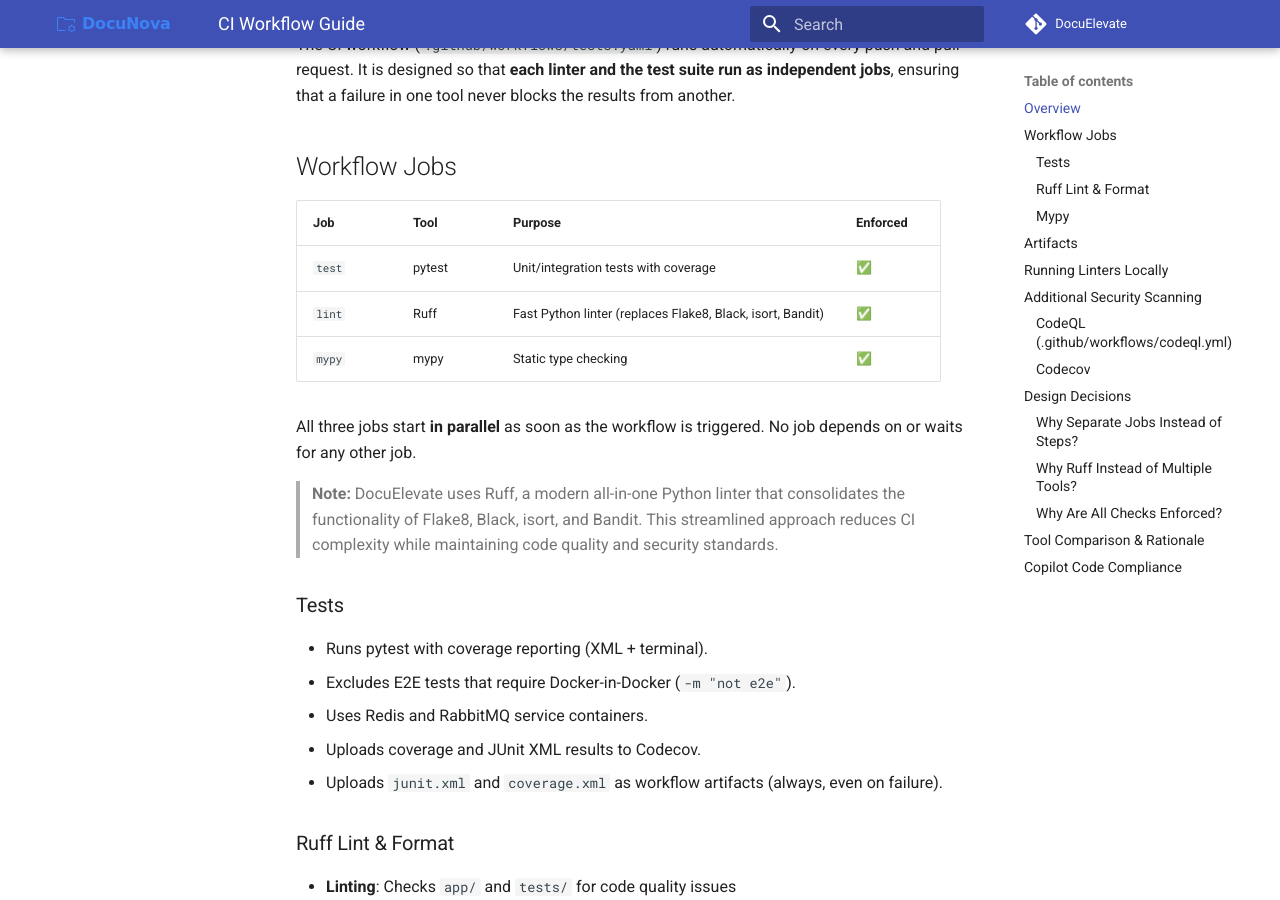
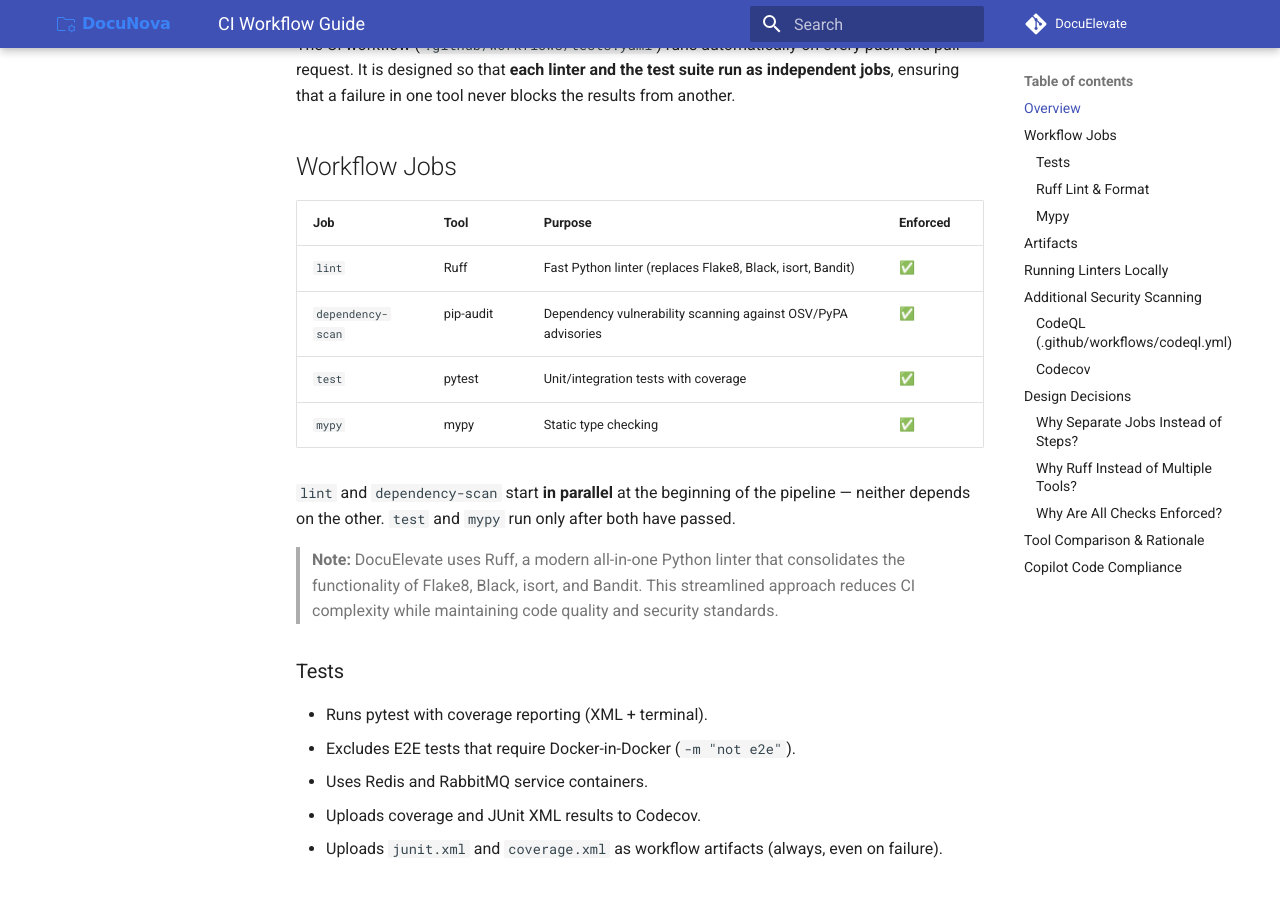
Before and after one commit to christianlouis/DocuElevate, an MkDocs documentation site: the page built from docs/CIWorkflow.md, in a window 1280 px wide and 900 px high, scrolled down 338 px. Built offline with MkDocs 1.6.1 and Material for MkDocs 9.7.7, drawn with Linux system fonts in a browser that asks for light colours; comment, search, counter and statistics services are not loaded.

Commit message:
feat(ci): add pip-audit dependency vulnerability scanning to CI/CD
Co-authored-by: christianlouis <361235+christianlouis@users.noreply.github.com>

```diff
--- a/docs/CIWorkflow.md
+++ b/docs/CIWorkflow.md
@@ -10,11 +10,12 @@ The CI workflow (`.github/workflows/tests.yaml`) runs automatically on every pus
 
 | Job | Tool | Purpose | Enforced |
 |--------|--------|---------------------------------------------|----------|
+| `lint` | Ruff | Fast Python linter (replaces Flake8, Black, isort, Bandit) | ✅ |
+| `dependency-scan` | pip-audit | Dependency vulnerability scanning against OSV/PyPA advisories | ✅ |
 | `test` | pytest | Unit/integration tests with coverage | ✅ |
-| `lint` | Ruff | Fast Python linter (replaces Flake8, Black, isort, Bandit) | ✅ |
 | `mypy` | mypy | Static type checking | ✅ |
 
-All three jobs start **in parallel** as soon as the workflow is triggered. No job depends on or waits for any other job.
+`lint` and `dependency-scan` start **in parallel** at the beginning of the pipeline — neither depends on the other. `test` and `mypy` run only after both have passed.
 
 > **Note:** DocuElevate uses Ruff, a modern all-in-one Python linter that consolidates the functionality of Flake8, Black, isort, and Bandit. This streamlined approach reduces CI complexity while maintaining code quality and security standards.
 
--- a/requirements-dev.txt
+++ b/requirements-dev.txt
@@ -22,6 +22,7 @@ types-requests>=2.31.0
 types-paramiko>=3.0.0
 
 # Security scanning (Ruff includes most security checks from bandit)
+pip-audit>=2.7.0  # Dependency vulnerability scanning against OSV/PyPA advisory databases
 
 # Pre-commit hooks
 pre-commit>=3.6.0
```
Also changed, not shown: CONTRIBUTING.md (+28 -2 lines), SECURITY_AUDIT.md (+3 -3 lines), docs/CIToolsGuide.md (+2 -1 lines), 1 other file.
